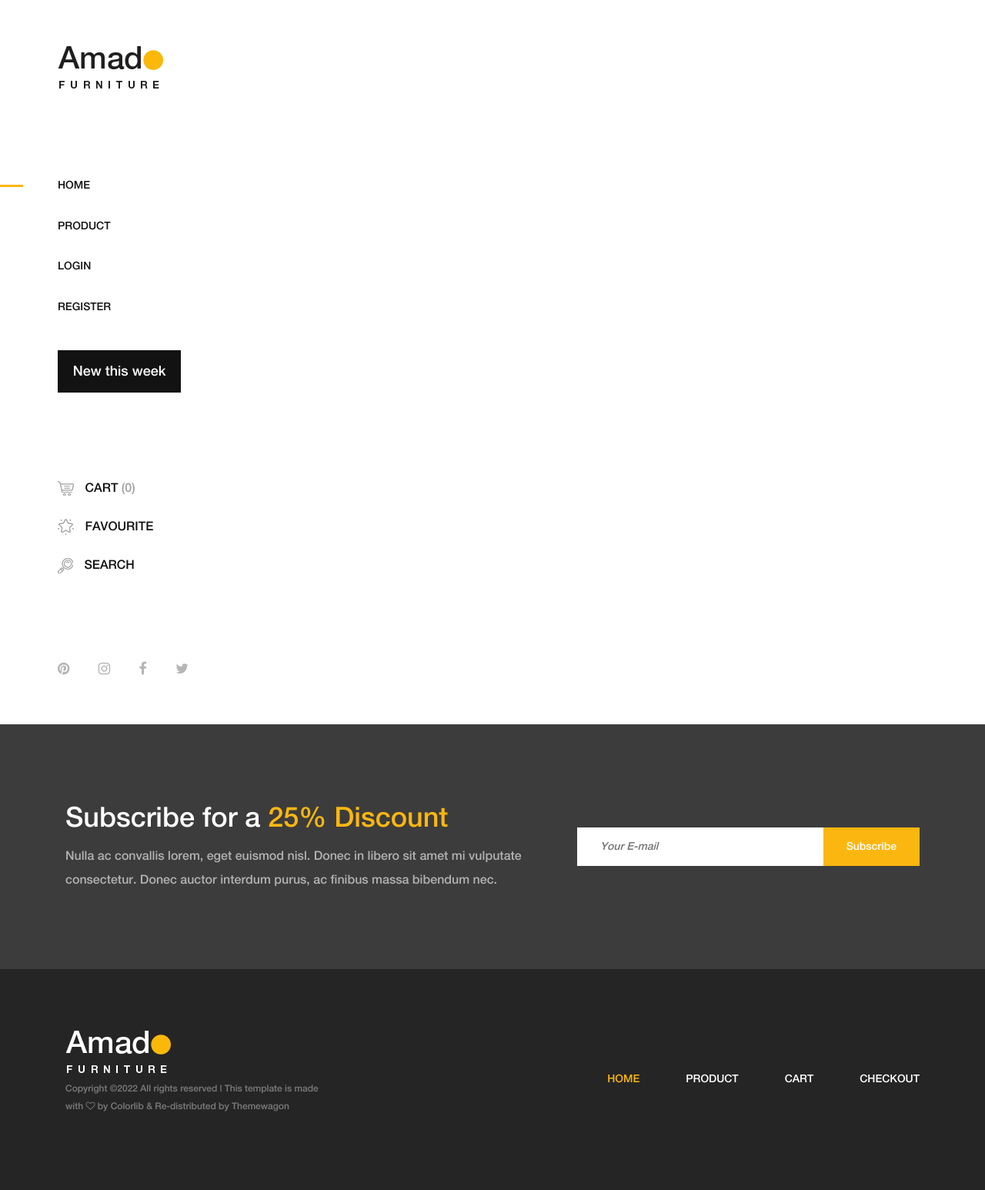
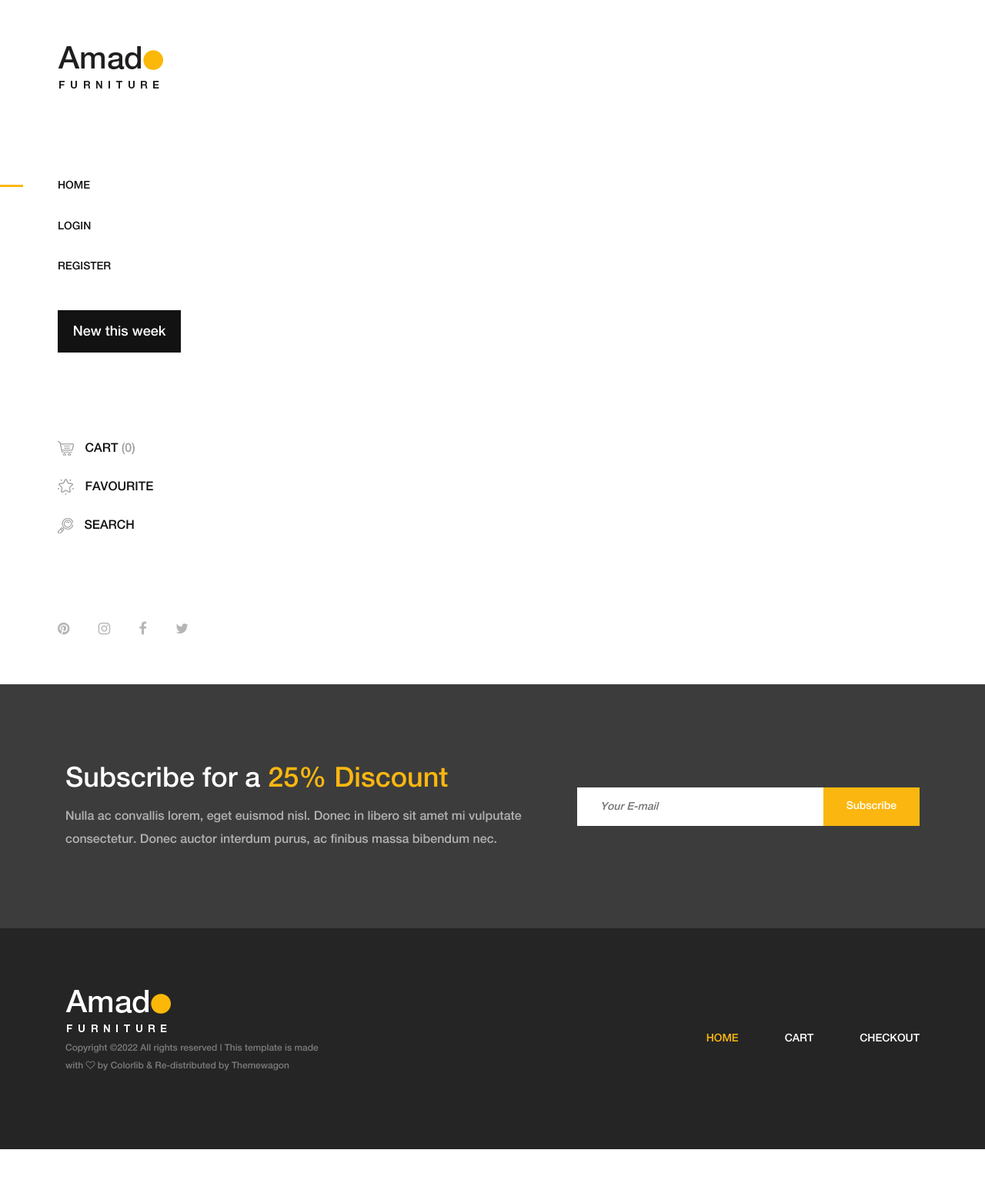
Before and after one commit to eriteria/digital-marketing-site, a Flask app: page / in a window 1280 px wide. Shown: the whole page at 77% size. After the commit the page ends 1493 px from the top, so only its background shows below. Run offline with Flask 2, Linux system fonts and the light colour scheme; data that the repository does not hold is empty; some libraries are stand-ins or nearby versions.

Commit message:
Removed about links in index.html

```diff
--- a/templates/index.html
+++ b/templates/index.html
@@ -70,7 +70,6 @@
             <nav class="amado-nav">
                 <ul>
                     <li class="active"><a href="{{ url_for('index') }}">Home</a></li>
-                    <li><a href="{{ url_for('about') }}">Product</a></li>
                     <li><a href="{{ url_for('login') }}">Login</a></li>
                     <li><a href="{{ url_for('register') }}">Register</a></li>
                 </ul>
@@ -175,9 +174,6 @@ Copyright &copy;<script>document.write(new Date().getFullYear());</script> All r
                                         </li>
 
                                         <li class="nav-item">
-                                            <a class="nav-link" href="{{ url_for('about') }}">Product</a>
-                                        </li>
-                                        <li class="nav-item">
                                             <a class="nav-link" href="cart.html">Cart</a>
                                         </li>
                                         <li class="nav-item">
```
